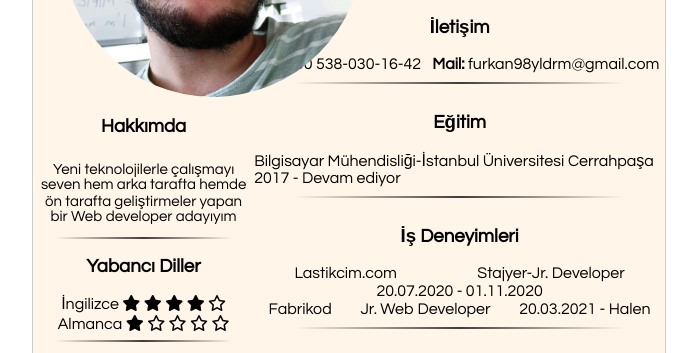
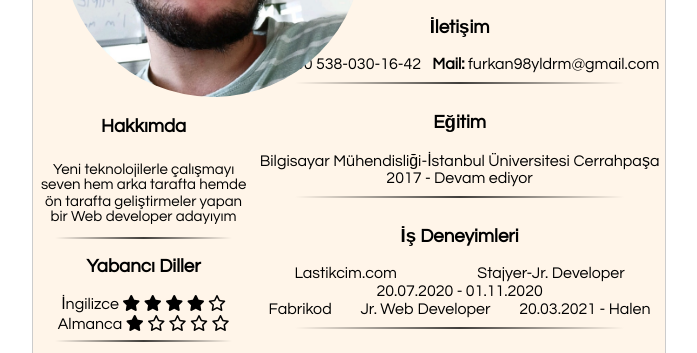
Before and after one commit to furkanyldrmm/furkanyldrmm.github.io, a plain HTML site: page index.html in a window 1280 px wide. Shown: the part 263-616 px from the top of the page, without its empty margins (291-988 px from the left). Drawn offline with nearby package versions, Linux system fonts and the light colour scheme.

Commit message:
Add files via upload

```diff
--- a/index.html
+++ b/index.html
@@ -141,7 +141,7 @@
 
           <h3>Eğitim</h3>
           <div class="row">
-            <p>
+            <p class="center">
               Bilgisayar Mühendisliği-İstanbul Üniversitesi Cerrahpaşa
               <span class="date">2017 - Devam ediyor</span>
             </p>
--- a/style.css
+++ b/style.css
@@ -64,6 +64,9 @@ img {
   flex-wrap: wrap;
   display: flex;
   color: white;
+}
+.center {
+  text-align: center;
 }
 .column {
   align-items: center;
```
